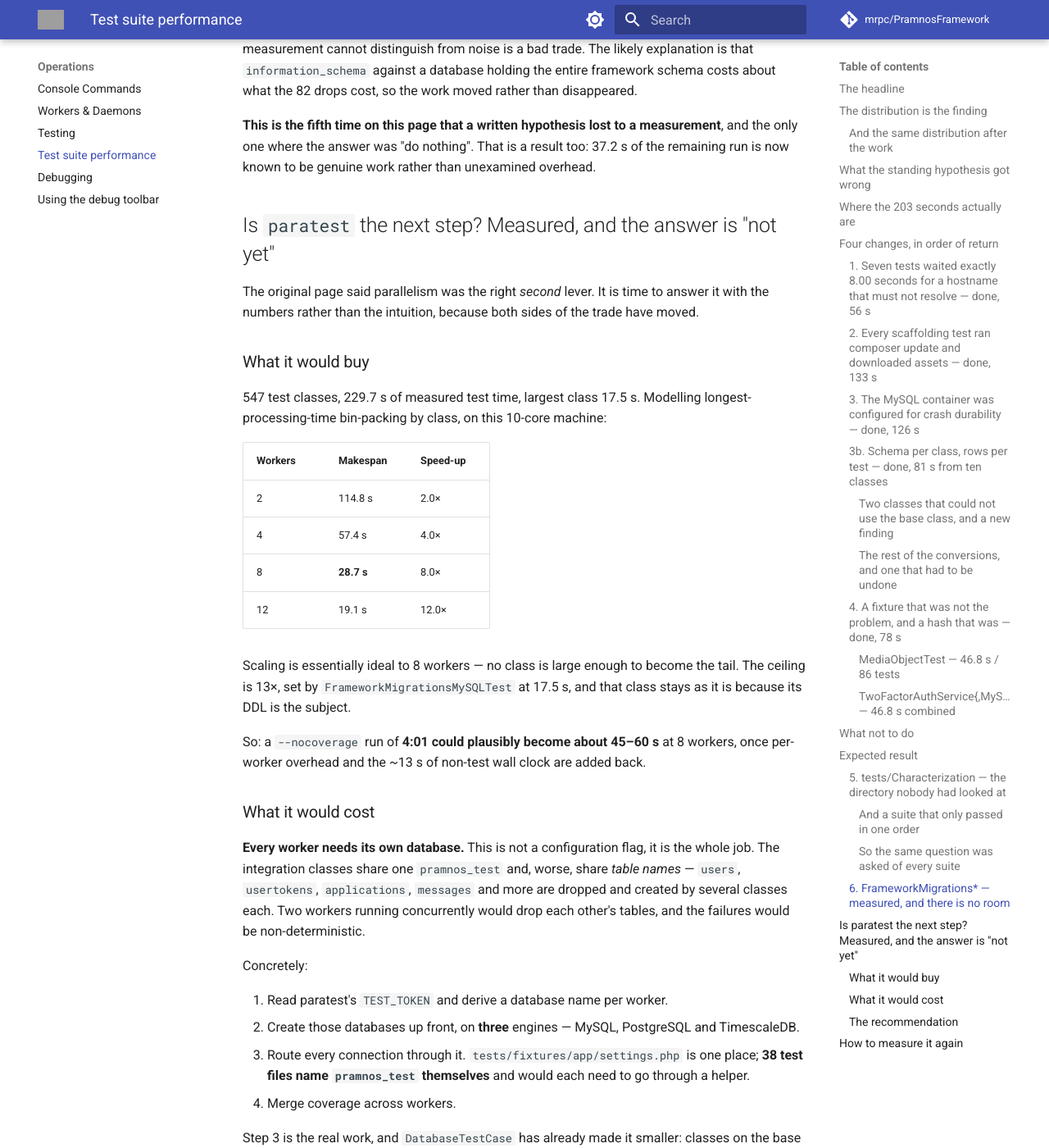
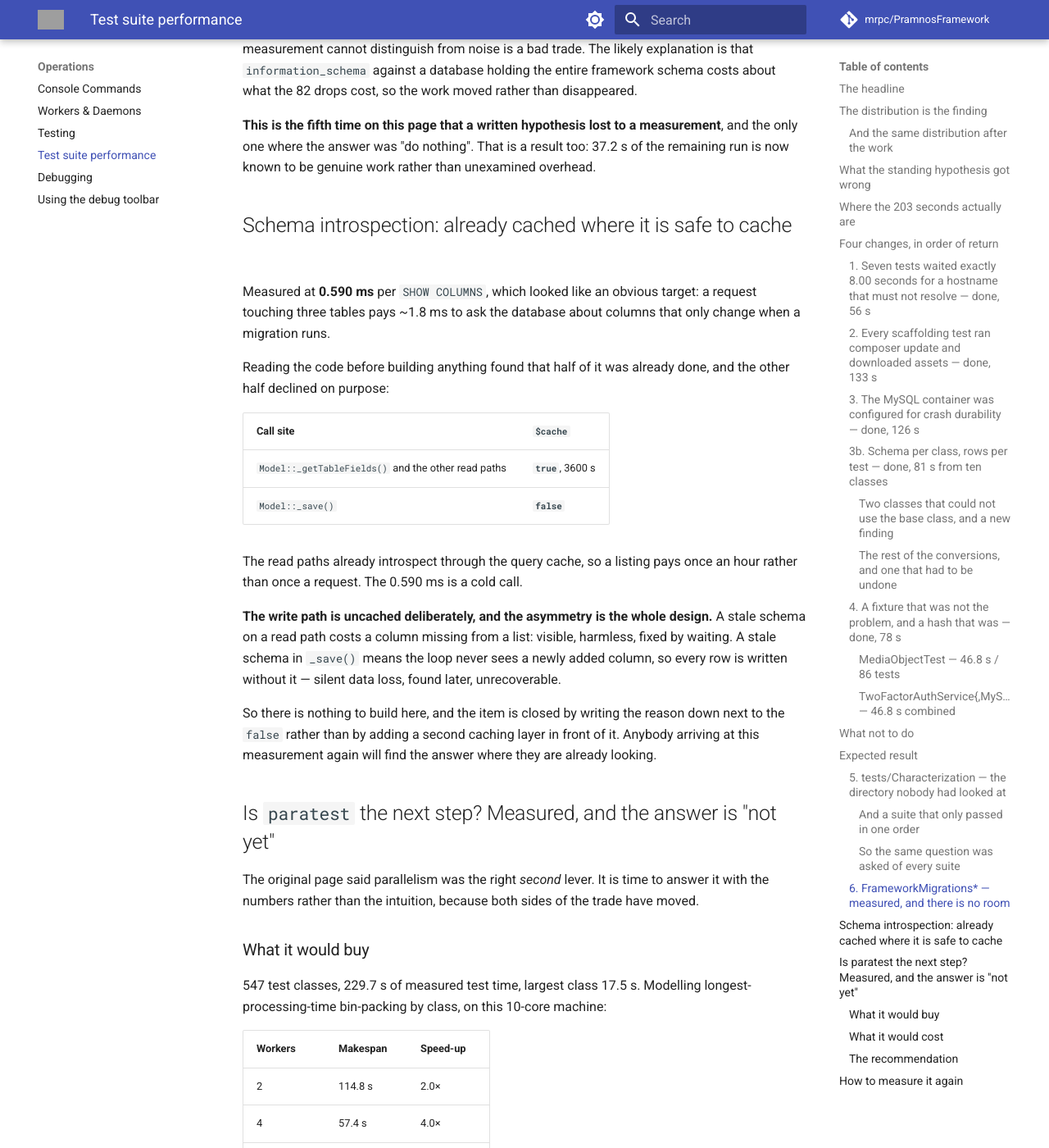
Before and after one commit to mrpc/PramnosFramework, an MkDocs documentation site: the page built from docs/Pramnos_Test_Suite_Performance.md, in a window 1280 px wide and 1400 px high, scrolled down 15970 px. Shown: the whole window at 82% size. Built offline with MkDocs 1.6.1 and Material for MkDocs 9.7.7, drawn with Linux system fonts in a browser that asks for light colours; comment, search, counter and statistics services are not loaded; grey boxes are pictures that could not be loaded.

Commit message:
docs(model): the schema cache is already there, where it is safe to be
SHOW COLUMNS measures 0.590 ms, so caching it looked like an obvious win: a
request touching three tables spends ~1.8 ms asking about columns that only
change when a migration runs. Planned as a second caching layer with a category
of its own and invalidation on migrate.

Reading the code first found half of it already done and the other half declined
on purpose. The read paths introspect through query($sql, true, 3600, …), so a
listing pays once an hour rather than once a request — the 0.590 ms is a cold
call. _save() passes false.

That asymmetry is the design, not an oversight. A stale schema on a read path
costs a column missing from a list: visible, harmless, fixed by waiting. A stale
schema in _save() means the loop never sees a newly added column, so every row
is written without it — silent data loss, found later, unrecoverable. Somebody
had already made exactly the call this work arrived at independently, and left
no note saying so; the cache key is even built and then not used, which reads
like an accident.

So nothing is built. The reason is written next to the false, where the next
person to measure 0.590 ms is already looking, and in the performance study
beside the measurement that prompted it.

```diff
--- a/docs/Pramnos_Test_Suite_Performance.md
+++ b/docs/Pramnos_Test_Suite_Performance.md
@@ -621,6 +621,32 @@ the 82 drops cost, so the work moved rather than disappeared.
 the only one where the answer was "do nothing". That is a result too: 37.2 s of the remaining
 run is now known to be genuine work rather than unexamined overhead.
 
+## Schema introspection: already cached where it is safe to cache
+
+Measured at **0.590 ms** per `SHOW COLUMNS`, which looked like an obvious target: a
+request touching three tables pays ~1.8 ms to ask the database about columns that only
+change when a migration runs.
+
+Reading the code before building anything found that half of it was already done, and
+the other half declined on purpose:
+
+| Call site | `$cache` |
+| --- | --- |
+| `Model::_getTableFields()` and the other read paths | **`true`**, 3600 s |
+| `Model::_save()` | **`false`** |
+
+The read paths already introspect through the query cache, so a listing pays once an
+hour rather than once a request. The 0.590 ms is a cold call.
+
+**The write path is uncached deliberately, and the asymmetry is the whole design.** A
+stale schema on a read path costs a column missing from a list: visible, harmless, fixed
+by waiting. A stale schema in `_save()` means the loop never sees a newly added column,
+so every row is written without it — silent data loss, found later, unrecoverable.
+
+So there is nothing to build here, and the item is closed by writing the reason down
+next to the `false` rather than by adding a second caching layer in front of it. Anybody
+arriving at this measurement again will find the answer where they are already looking.
+
 ## Is `paratest` the next step? Measured, and the answer is "not yet"
 
 The original page said parallelism was the right *second* lever. It is time to answer it with
```
Also changed, not shown: 1 other file.
